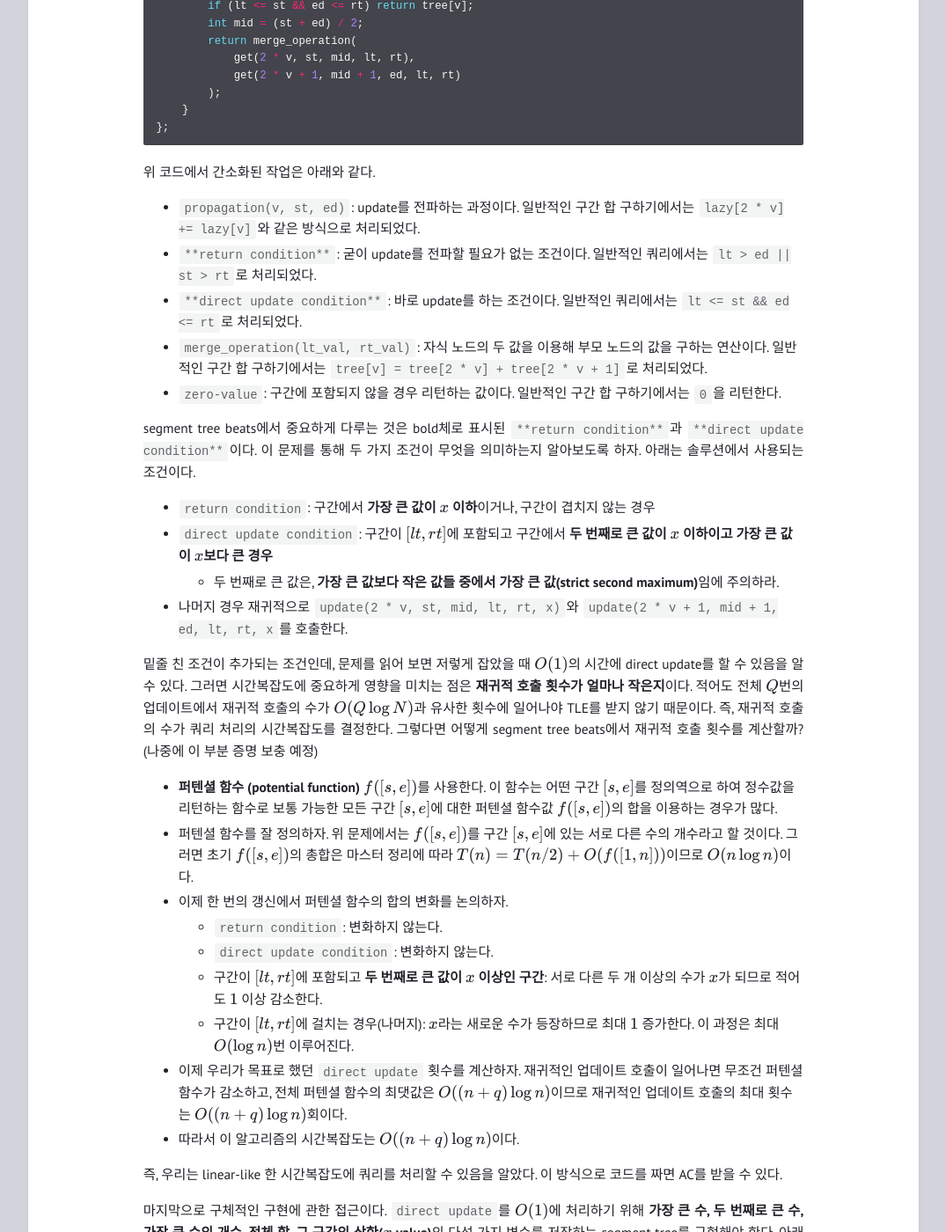
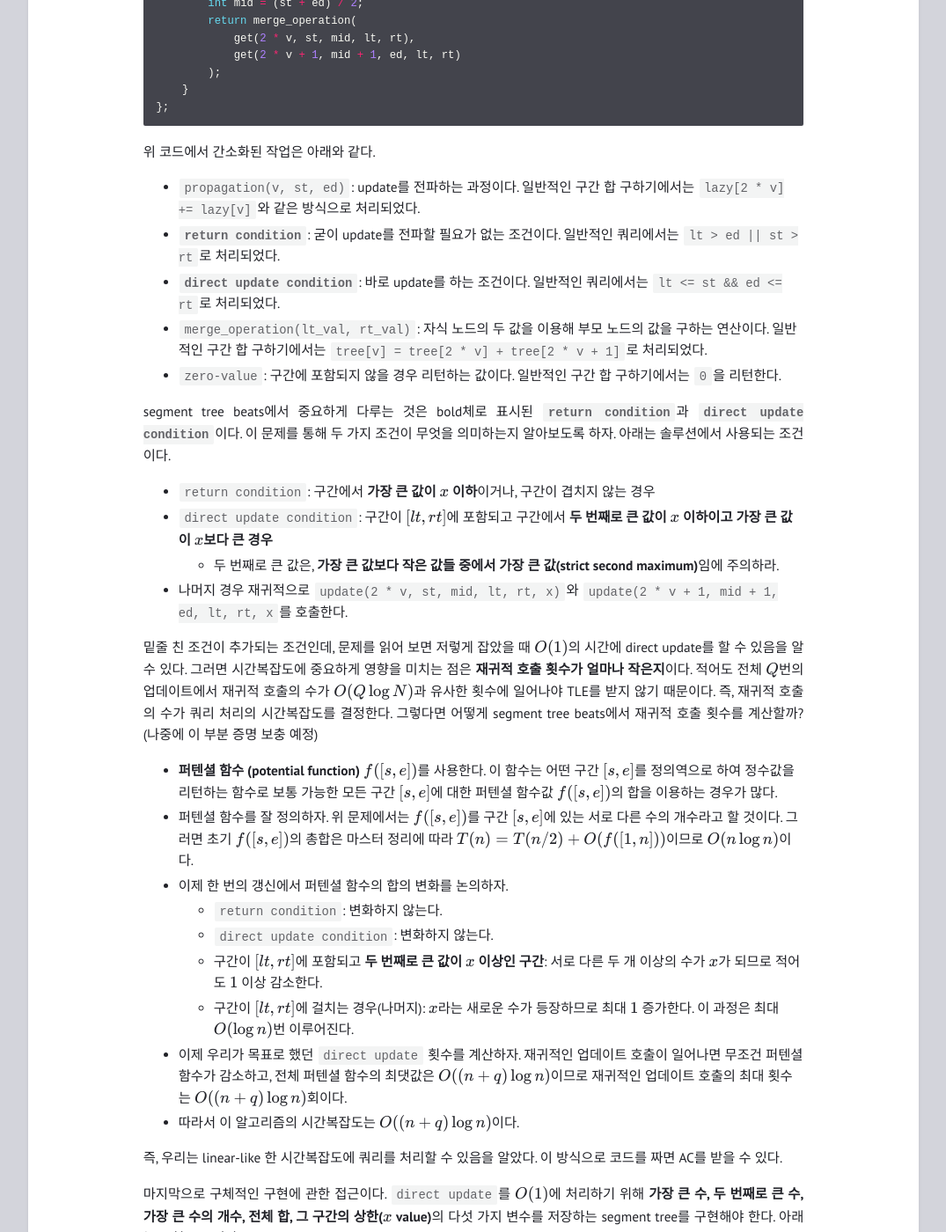
Before and after one commit to mathrabbit1028/mathrabbit1028.github.io, a Jekyll site: the page built from _posts/2023-07-21-Problem-Solving-8330-23063-17474.md, in a window 1280 px wide and 1400 px high, scrolled down 8609 px. Shown: the whole window at 88% size, without its empty margins (102-1177 px from the left). Built offline with Jekyll 4.4.1, drawn with Linux system fonts in a browser that asks for light colours; some web fonts are replaced; some of the changed text lies outside the part shown.

Commit message:
2023-07-21 PS

````diff
--- a/_posts/2023-07-21-Problem-Solving-8330-23063-17474.md
+++ b/_posts/2023-07-21-Problem-Solving-8330-23063-17474.md
@@ -330,8 +330,8 @@
 
 struct seg {
     struct node {
-				int val, lazy;
-		} tree[/*size*/];
+	int val, lazy;
+    } tree[/*size*/];
 
     void propagation(int v, int st, int ed) {
         //propagate update to child node
@@ -349,7 +349,7 @@
         int mid = (st + ed) / 2;
         init(2 * v, st, mid);
         init(2 * v + 1, mid + 1, ed);
-				tree[v] = merge_operation(tree[2 * v], tree[2 * v + 1])
+	tree[v] = merge_operation(tree[2 * v], tree[2 * v + 1])
     }
 
     void update(int v, int st, int ed, int lt, int rt, int x) {
@@ -382,12 +382,12 @@
 위 코드에서 간소화된 작업은 아래와 같다.
 
 - `propagation(v, st, ed)`: update를 전파하는 과정이다. 일반적인 구간 합 구하기에서는 `lazy[2 * v] += lazy[v]`와 같은 방식으로 처리되었다.
-- `**return condition**`: 굳이 update를 전파할 필요가 없는 조건이다. 일반적인 쿼리에서는 `lt > ed || st > rt`로 처리되었다.
-- `**direct update condition**`: 바로 update를 하는 조건이다. 일반적인 쿼리에서는 `lt <= st && ed <= rt`로 처리되었다.
+- **`return condition`**: 굳이 update를 전파할 필요가 없는 조건이다. 일반적인 쿼리에서는 `lt > ed || st > rt`로 처리되었다.
+- **`direct update condition`**: 바로 update를 하는 조건이다. 일반적인 쿼리에서는 `lt <= st && ed <= rt`로 처리되었다.
 - `merge_operation(lt_val, rt_val)`: 자식 노드의 두 값을 이용해 부모 노드의 값을 구하는 연산이다. 일반적인 구간 합 구하기에서는 `tree[v] = tree[2 * v] + tree[2 * v + 1]`로 처리되었다.
 - `zero-value`: 구간에 포함되지 않을 경우 리턴하는 값이다. 일반적인 구간 합 구하기에서는 `0`을 리턴한다.
 
-segment tree beats에서 중요하게 다루는 것은 bold체로 표시된 `**return condition**`과 `**direct update condition**`이다. 이 문제를 통해 두 가지 조건이 무엇을 의미하는지 알아보도록 하자. 아래는 솔루션에서 사용되는 조건이다.
+segment tree beats에서 중요하게 다루는 것은 bold체로 표시된 **`return condition`**과 **`direct update condition`**이다. 이 문제를 통해 두 가지 조건이 무엇을 의미하는지 알아보도록 하자. 아래는 솔루션에서 사용되는 조건이다.
 
 - `return condition`: 구간에서 **가장 큰 값이 $$x$$ 이하**이거나, 구간이 겹치지 않는 경우
 - `direct update condition`: 구간이 $$[lt, rt]$$에 포함되고 구간에서 **두 번째로 큰 값이 $$x$$ 이하이고 가장 큰 값이 $$x$$보다 큰 경우**
@@ -410,7 +410,7 @@
 
 마지막으로 구체적인 구현에 관한 접근이다. `direct update`를 $$O(1)$$에 처리하기 위해 **가장 큰 수, 두 번째로 큰 수, 가장 큰 수의 개수, 전체 합, 그 구간의 상한($$x$$ value)**의 다섯 가지 변수를 저장하는 segment tree를 구현해야 한다. 아래는 구현 코드이다.
 
-**p.s.** 개인적으로 가장 **깔끔하게 구현**한 것 같음. 다른 세그트리 문제를 풀 때도 `**propagation(v, st, ed)`와 `merge_operation(lt_val, rt_val)` 함수를 따로 만드는 연습**을 하도록 하자!
+**p.s.** 개인적으로 가장 **깔끔하게 구현**한 것 같음. 다른 세그트리 문제를 풀 때도 **`propagation(v, st, ed)`와 `merge_operation(lt_val, rt_val)` 함수를 따로 만드는 연습**을 하도록 하자!
 
 ```cpp
 #include <bits/stdc++.h>
@@ -533,8 +533,8 @@
 
 이제 마지막으로 segment tree beats 방식을 요약해보자. segment tree beats 방식을 사용하려면 아래 두 가지를 문제에 맞추어 새롭게 찾아야 한다.
 
-- `**return condition**`: 굳이 update를 전파할 필요가 없는 조건
-- `**direct update condition**`: 바로 update를 하는 조건
+- **`return condition`**: 굳이 update를 전파할 필요가 없는 조건
+- **`direct update condition`**: 바로 update를 하는 조건
     - segment tree에 적절한 변수를 처리하여 $$O(1)$$의 시간에 업데이트를 할 수 있어야 한다.
 
 또한 시간복잡도와 관련하여 아래의 조건을 만족하여야 한다.
````
Also changed, not shown: other parts of _posts/2023-07-21-Problem-Solving-8330-23063-17474.md (+1 -1 lines), _posts/2023-07-20-Problem-Solving-3317-16790.md (+1 -1 lines).
